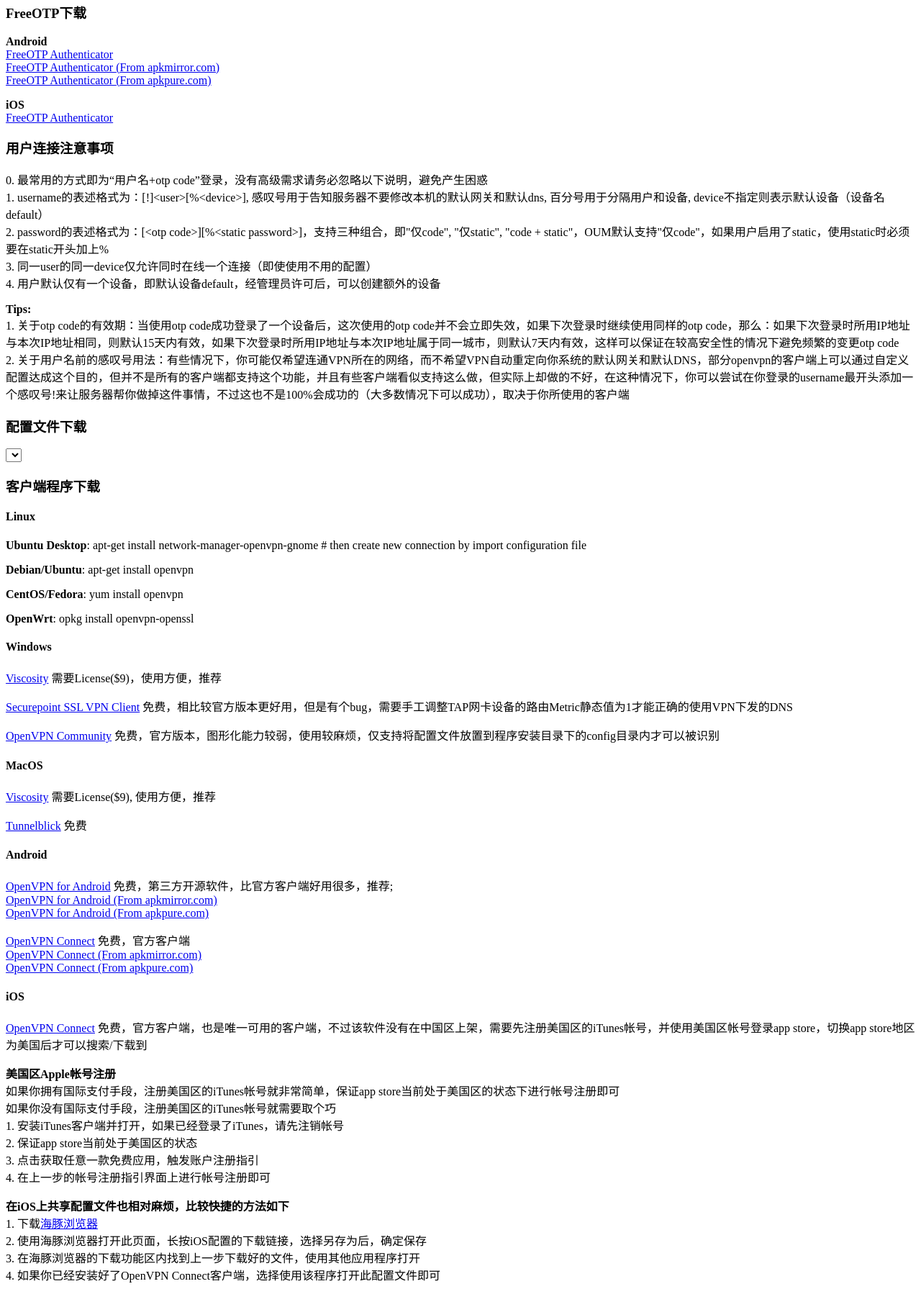
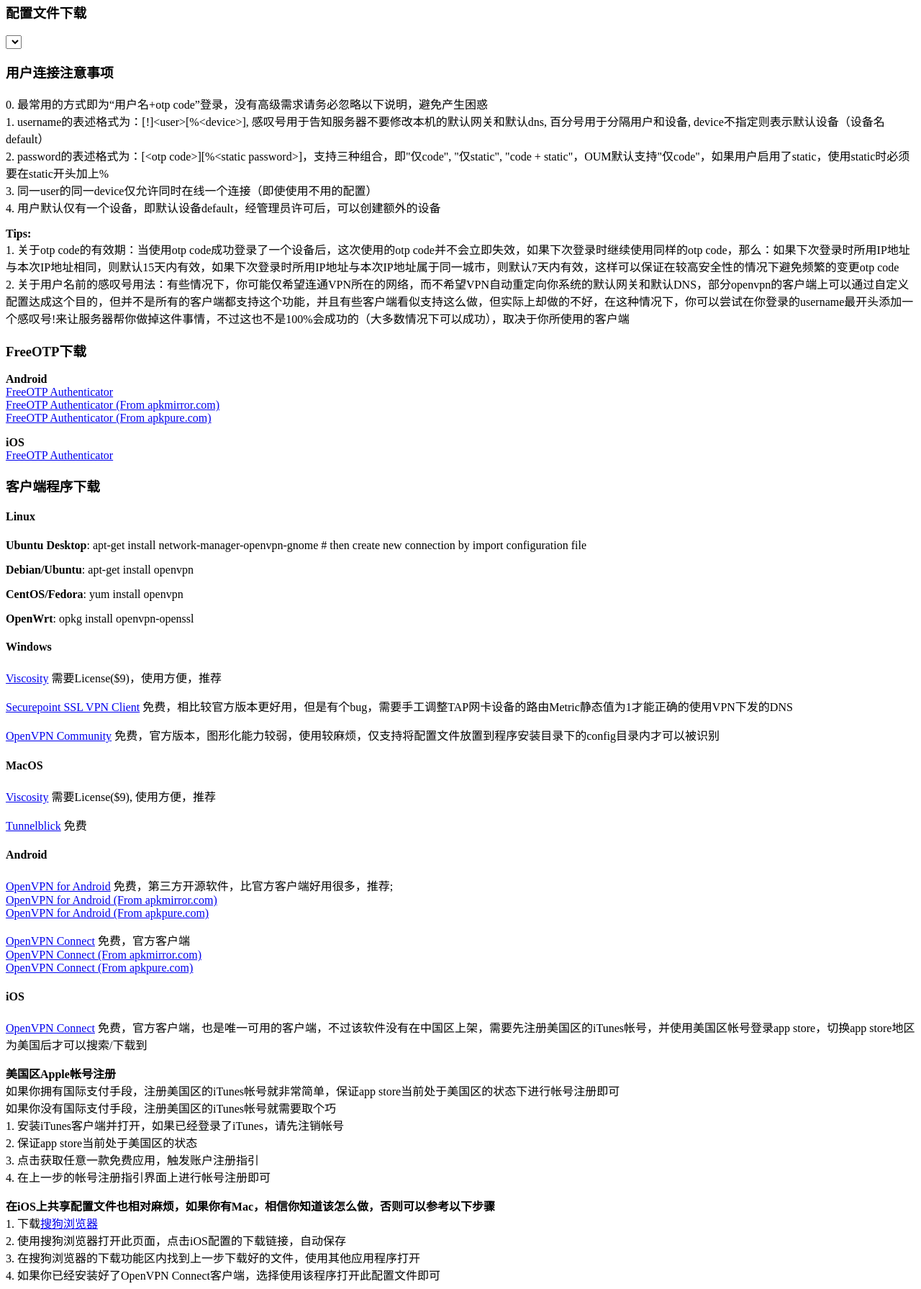
Before and after one commit to CJey/oum, a plain HTML site: page static/index.html in a window 1280 px wide. Shown: the part 77-1868 px from the top of the page at 72% size. Drawn offline with Linux system fonts and the light colour scheme; no server answers.

Commit message:
doc: change recommendation of ios from dolphin to sogou

```diff
--- a/static/index.html
+++ b/static/index.html
@@ -5,6 +5,25 @@
 </head>
 <body>
 <h1>Welcome to OUM(OpenVPN User Management)!</h1>
+    <div>
+        <h3>配置文件下载</h3>
+        <select id="select" onChange='refresh_links()'>
+        </select>
+        <ul id="config">
+        </ul>
+    </div>
+    <div>
+        <h3>用户连接注意事项</h3>
+        <div>0. 最常用的方式即为“用户名+otp code”登录，没有高级需求请务必忽略以下说明，避免产生困惑</div>
+        <div>1. username的表述格式为：[!]&lt;user&gt;[%&lt;device&gt], 感叹号用于告知服务器不要修改本机的默认网关和默认dns, 百分号用于分隔用户和设备, device不指定则表示默认设备（设备名default）</div>
+        <div>2. password的表述格式为：[&lt;otp code&gt;][%&lt;static password&gt;]，支持三种组合，即"仅code", "仅static", "code + static"，OUM默认支持"仅code"，如果用户启用了static，使用static时必须要在static开头加上%</div>
+        <div>3. 同一user的同一device仅允许同时在线一个连接（即使使用不用的配置）</div>
+        <div>4. 用户默认仅有一个设备，即默认设备default，经管理员许可后，可以创建额外的设备</div>
+        <p />
+        <div><b>Tips:</b></div>
+        <div>1. 关于otp code的有效期：当使用otp code成功登录了一个设备后，这次使用的otp code并不会立即失效，如果下次登录时继续使用同样的otp code，那么：如果下次登录时所用IP地址与本次IP地址相同，则默认15天内有效，如果下次登录时所用IP地址与本次IP地址属于同一城市，则默认7天内有效，这样可以保证在较高安全性的情况下避免频繁的变更otp code</div>
+        <div>2. 关于用户名前的感叹号用法：有些情况下，你可能仅希望连通VPN所在的网络，而不希望VPN自动重定向你系统的默认网关和默认DNS，部分openvpn的客户端上可以通过自定义配置达成这个目的，但并不是所有的客户端都支持这个功能，并且有些客户端看似支持这么做，但实际上却做的不好，在这种情况下，你可以尝试在你登录的username最开头添加一个感叹号!来让服务器帮你做掉这件事情，不过这也不是100%会成功的（大多数情况下可以成功），取决于你所使用的客户端</div>
+    </div>
     <div>
         <h3>FreeOTP下载</h3>
         <div><b>Android</b></div>
@@ -22,25 +41,6 @@
         <div>
             <a href="https://itunes.apple.com/cn/app/freeotp-authenticator/id872559395" target=_blank>FreeOTP Authenticator</a>
         </div>
-    </div>
-    <div>
-        <h3>用户连接注意事项</h3>
-        <div>0. 最常用的方式即为“用户名+otp code”登录，没有高级需求请务必忽略以下说明，避免产生困惑</div>
-        <div>1. username的表述格式为：[!]&lt;user&gt;[%&lt;device&gt], 感叹号用于告知服务器不要修改本机的默认网关和默认dns, 百分号用于分隔用户和设备, device不指定则表示默认设备（设备名default）</div>
-        <div>2. password的表述格式为：[&lt;otp code&gt;][%&lt;static password&gt;]，支持三种组合，即"仅code", "仅static", "code + static"，OUM默认支持"仅code"，如果用户启用了static，使用static时必须要在static开头加上%</div>
-        <div>3. 同一user的同一device仅允许同时在线一个连接（即使使用不用的配置）</div>
-        <div>4. 用户默认仅有一个设备，即默认设备default，经管理员许可后，可以创建额外的设备</div>
-        <p />
-        <div><b>Tips:</b></div>
-        <div>1. 关于otp code的有效期：当使用otp code成功登录了一个设备后，这次使用的otp code并不会立即失效，如果下次登录时继续使用同样的otp code，那么：如果下次登录时所用IP地址与本次IP地址相同，则默认15天内有效，如果下次登录时所用IP地址与本次IP地址属于同一城市，则默认7天内有效，这样可以保证在较高安全性的情况下避免频繁的变更otp code</div>
-        <div>2. 关于用户名前的感叹号用法：有些情况下，你可能仅希望连通VPN所在的网络，而不希望VPN自动重定向你系统的默认网关和默认DNS，部分openvpn的客户端上可以通过自定义配置达成这个目的，但并不是所有的客户端都支持这个功能，并且有些客户端看似支持这么做，但实际上却做的不好，在这种情况下，你可以尝试在你登录的username最开头添加一个感叹号!来让服务器帮你做掉这件事情，不过这也不是100%会成功的（大多数情况下可以成功），取决于你所使用的客户端</div>
-    </div>
-    <div>
-        <h3>配置文件下载</h3>
-        <select id="select" onChange='refresh_links()'>
-        </select>
-        <ul id="config">
-        </ul>
     </div>
     <div>
         <h3>客户端程序下载</h3>
@@ -129,10 +129,10 @@
         <div>3. 点击获取任意一款免费应用，触发账户注册指引</div>
         <div>4. 在上一步的帐号注册指引界面上进行帐号注册即可</div>
         <p />
-        <div><b>在iOS上共享配置文件也相对麻烦，比较快捷的方法如下</b></div>
-        <div>1. 下载<a href="https://itunes.apple.com/cn/app/hai-tun-liu-lan-qi-ji-su-sou/id453722442" target=_blank>海豚浏览器</a></span></div>
-        <div>2. 使用海豚浏览器打开此页面，长按iOS配置的下载链接，选择另存为后，确定保存</div>
-        <div>3. 在海豚浏览器的下载功能区内找到上一步下载好的文件，使用其他应用程序打开</div>
+        <div><b>在iOS上共享配置文件也相对麻烦，如果你有Mac，相信你知道该怎么做，否则可以参考以下步骤</b></div>
+        <div>1. 下载<a href="https://itunes.apple.com/cn/app/sou-gou-liu-lan-qi-kan-xin/id548608066" target=_blank>搜狗浏览器</a></span></div>
+        <div>2. 使用搜狗浏览器打开此页面，点击iOS配置的下载链接，自动保存</div>
+        <div>3. 在搜狗浏览器的下载功能区内找到上一步下载好的文件，使用其他应用程序打开</div>
         <div>4. 如果你已经安装好了OpenVPN Connect客户端，选择使用该程序打开此配置文件即可</div>
     </div>
     <script type="text/javascript">
```
